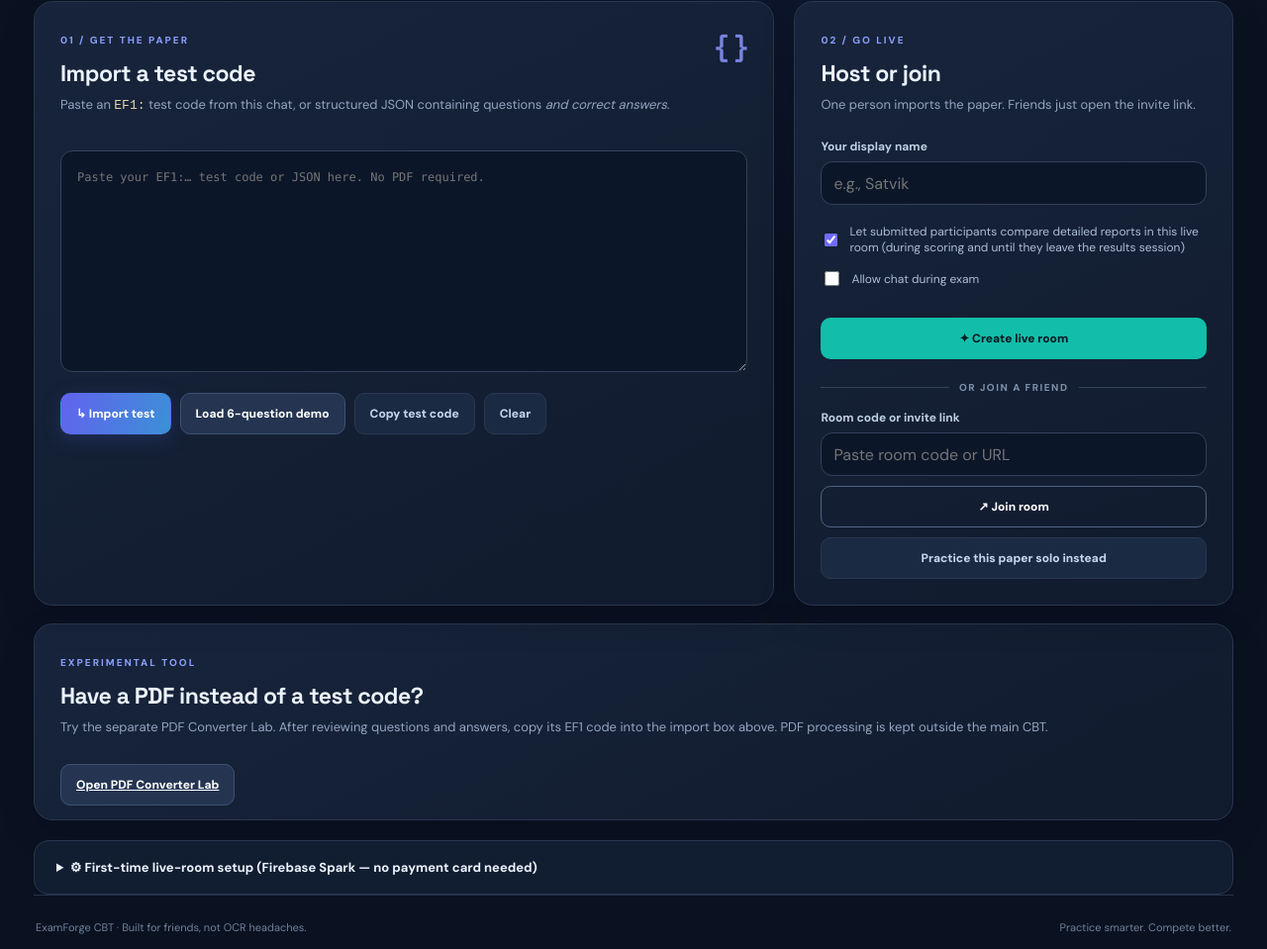
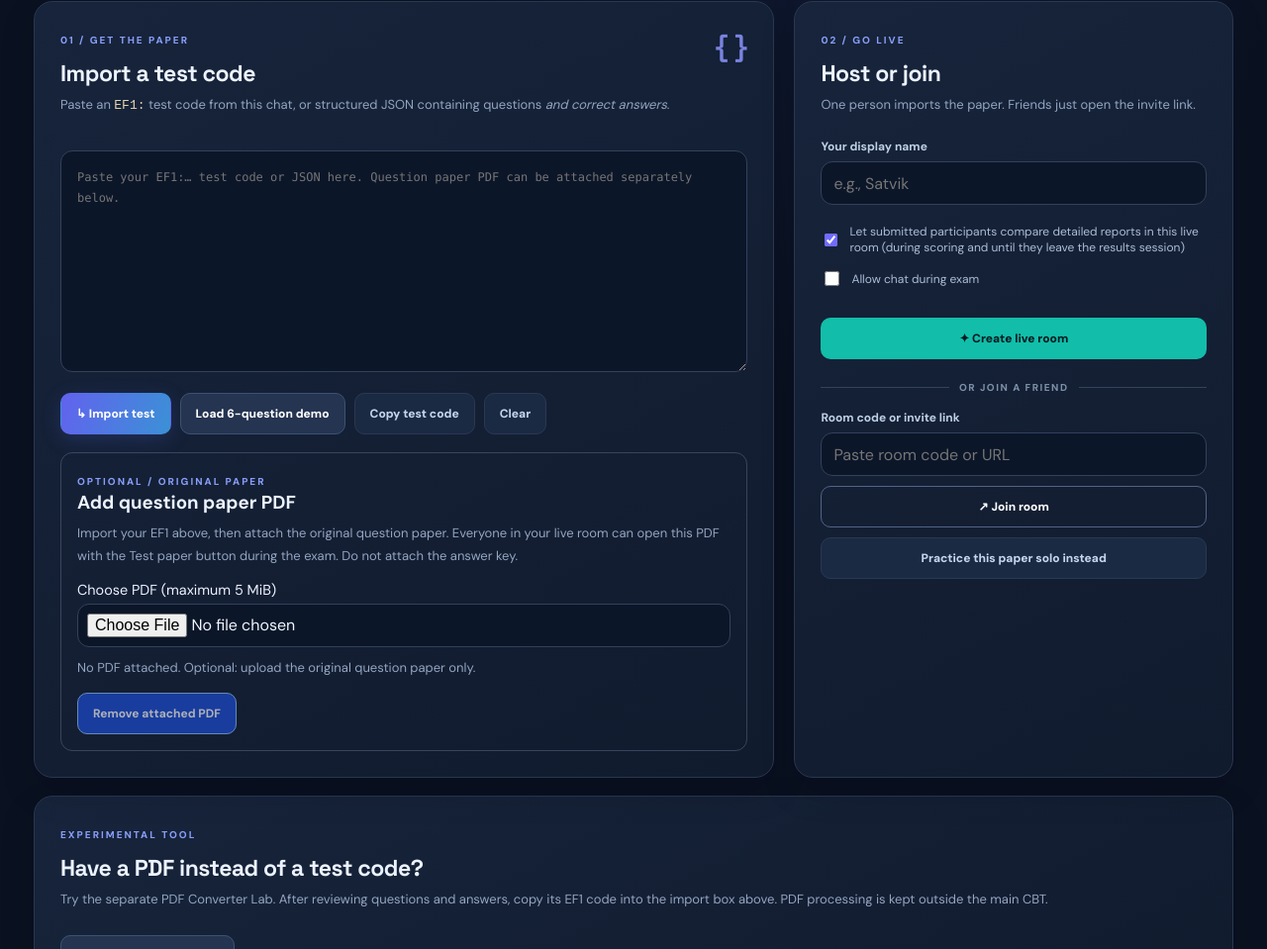
Before and after one commit to satvik204/ExamForge-CBT, a plain HTML site: page index.html in a window 1280 px wide. Shown: the part 453-1412 px from the top of the page at 99% size. Drawn offline with nearby package versions, Linux system fonts and the light colour scheme; no server answers.

Commit message:
Add dedicated original question paper upload below EF1 importer

```diff
--- a/index.html
+++ b/index.html
@@ -14,7 +14,7 @@
     window.MathJax = { tex: { inlineMath: [['\\(', '\\)'], ['$', '$']], displayMath: [['\\[', '\\]']] }, options: { skipHtmlTags: ['script','noscript','style','textarea','pre','code'] }, startup: { typeset: false } };
   </script>
   <script defer src="https://cdn.jsdelivr.net/npm/mathjax@3/es5/tex-mml-chtml.js"></script>
-  <script type="module" src="script.js?v=13"></script>
+  <script type="module" src="script.js?v=14"></script>
 
 </head>
 <body>
@@ -45,9 +45,18 @@
 
         <div class="dashboard-grid">
           <section class="panel panel-large"><div class="panel-heading"><div><span class="section-tag">01 / GET THE PAPER</span><h2>Import a test code</h2><p>Paste an <code>EF1:</code> test code from this chat, or structured JSON containing questions <em>and correct answers</em>.</p></div><span class="panel-icon">{ }</span></div>
-            <label for="packInput" class="sr-only">ExamForge test code or JSON</label><textarea id="packInput" spellcheck="false" placeholder="Paste your EF1:… test code or JSON here. No PDF required."></textarea>
+            <label for="packInput" class="sr-only">ExamForge test code or JSON</label><textarea id="packInput" spellcheck="false" placeholder="Paste your EF1:… test code or JSON here. Question paper PDF can be attached separately below."></textarea>
             <div class="button-row"><button class="btn btn-primary" id="importBtn">↳ Import test</button><button class="btn btn-secondary" id="demoBtn">Load 6-question demo</button><button class="btn btn-ghost" id="exportBtn">Copy test code</button><button class="btn btn-ghost" id="clearBtn">Clear</button></div>
             <div id="packStatus" role="status" class="inline-status" hidden></div><div id="packSummary" class="pack-summary" hidden></div>
+            <section class="pdf-enhancement-section" aria-labelledby="paperPdfHeading">
+              <span class="section-tag">OPTIONAL / ORIGINAL PAPER</span>
+              <h3 id="paperPdfHeading">Add question paper PDF</h3>
+              <p>Import your EF1 above, then attach the original question paper. Everyone in your live room can open this PDF with the Test paper button during the exam. Do not attach the answer key.</p>
+              <label for="paperPdfInput">Choose PDF (maximum 5 MiB)</label>
+              <input type="file" id="paperPdfInput" accept=".pdf,application/pdf" />
+              <p id="paperPdfStatus" role="status" aria-live="polite">No PDF attached. Optional: upload the original question paper only.</p>
+              <button type="button" class="btn btn-outline ef-paper-control" id="removePaperPdfBtn" disabled>Remove attached PDF</button>
+            </section>
           </section>
           <section class="panel side-panel"><span class="section-tag">02 / GO LIVE</span><h2>Host or join</h2><p>One person imports the paper. Friends just open the invite link.</p><label for="nameInput">Your display name</label><input id="nameInput" maxlength="30" placeholder="e.g., Satvik" autocomplete="nickname" />
             <div class="toggles"><label class="toggle-line"><input id="shareReportToggle" type="checkbox" checked /> Let submitted participants compare detailed reports in this live room (during scoring and until they leave the results session)</label><label class="toggle-line"><input id="examChatToggle" type="checkbox" /> Allow chat during exam</label></div>
```
